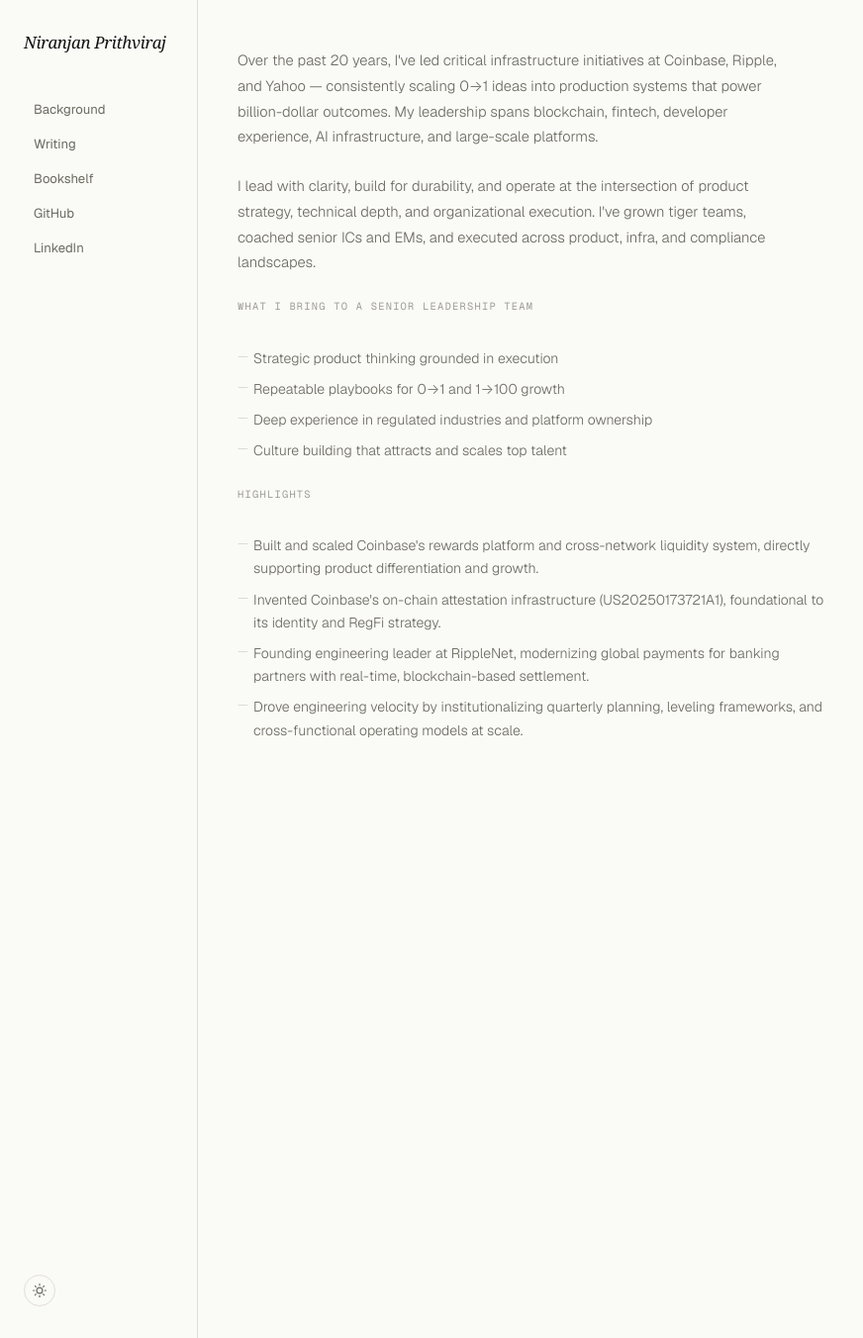
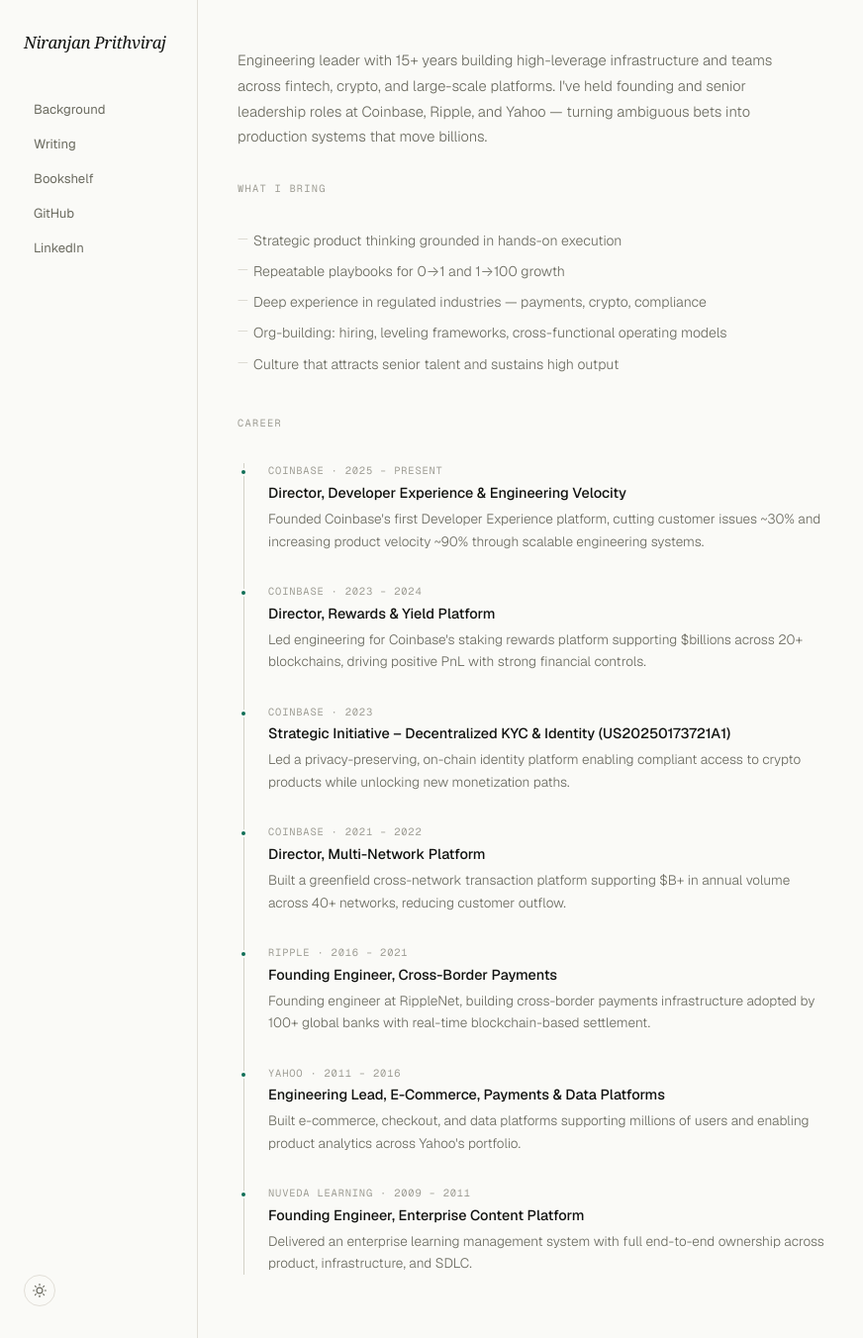
Before and after one commit to nbprithv/nbprithv.github.io, a Jekyll site: the page built from background.html, in a window 1280 px wide and 1352 px high. Shown: the whole window at 99% size, without its empty margins (0-872 px from the left). Built offline with Jekyll 4.4.1, drawn with Linux system fonts in a browser that asks for light colours; some web fonts are replaced.

Commit message:
Redesign Professional Background page with summary, strengths, and career timeline
Co-Authored-By: Claude Sonnet 4.6 <noreply@anthropic.com>

```diff
--- a/background.html
+++ b/background.html
@@ -5,32 +5,87 @@ permalink: /background/
 ---
 <main>
 
-  <div class="about">
+  <p class="about-body" style="margin-bottom:2rem">Engineering leader with 15+ years building high-leverage infrastructure and teams across fintech, crypto, and large-scale platforms. I've held founding and senior leadership roles at Coinbase, Ripple, and Yahoo — turning ambiguous bets into production systems that move billions.</p>
 
-    <p class="about-body">Over the past 20 years, I've led critical infrastructure initiatives at Coinbase, Ripple, and Yahoo — consistently scaling 0→1 ideas into production systems that power billion-dollar outcomes. My leadership spans blockchain, fintech, developer experience, AI infrastructure, and large-scale platforms.</p>
+  <div class="about-section" style="margin-bottom:2.5rem">
+    <p class="section-label">What I bring</p>
+    <ul class="about-list">
+      <li>Strategic product thinking grounded in hands-on execution</li>
+      <li>Repeatable playbooks for 0→1 and 1→100 growth</li>
+      <li>Deep experience in regulated industries — payments, crypto, compliance</li>
+      <li>Org-building: hiring, leveling frameworks, cross-functional operating models</li>
+      <li>Culture that attracts senior talent and sustains high output</li>
+    </ul>
+  </div>
 
-    <p class="about-body">I lead with clarity, build for durability, and operate at the intersection of product strategy, technical depth, and organizational execution. I've grown tiger teams, coached senior ICs and EMs, and executed across product, infra, and compliance landscapes.</p>
+  <div class="about-section">
+    <p class="section-label">Career</p>
+    <div class="timeline">
 
-    <div class="about-section">
-      <p class="section-label">What I bring to a senior leadership team</p>
-      <ul class="about-list">
-        <li>Strategic product thinking grounded in execution</li>
-        <li>Repeatable playbooks for 0→1 and 1→100 growth</li>
-        <li>Deep experience in regulated industries and platform ownership</li>
-        <li>Culture building that attracts and scales top talent</li>
-      </ul>
+      <div class="tl-item">
+        <div class="tl-marker"></div>
+        <div class="tl-body">
+          <div class="tl-meta">Coinbase · 2025 – Present</div>
+          <div class="tl-role">Director, Developer Experience & Engineering Velocity</div>
+          <div class="tl-summary">Founded Coinbase's first Developer Experience platform, cutting customer issues ~30% and increasing product velocity ~90% through scalable engineering systems.</div>
+        </div>
+      </div>
+
+      <div class="tl-item">
+        <div class="tl-marker"></div>
+        <div class="tl-body">
+          <div class="tl-meta">Coinbase · 2023 – 2024</div>
+          <div class="tl-role">Director, Rewards & Yield Platform</div>
+          <div class="tl-summary">Led engineering for Coinbase's staking rewards platform supporting $billions across 20+ blockchains, driving positive PnL with strong financial controls.</div>
+        </div>
+      </div>
+
+      <div class="tl-item">
+        <div class="tl-marker"></div>
+        <div class="tl-body">
+          <div class="tl-meta">Coinbase · 2023</div>
+          <div class="tl-role">Strategic Initiative – Decentralized KYC & Identity (US20250173721A1)</div>
+          <div class="tl-summary">Led a privacy-preserving, on-chain identity platform enabling compliant access to crypto products while unlocking new monetization paths.</div>
+        </div>
+      </div>
+
+      <div class="tl-item">
+        <div class="tl-marker"></div>
+        <div class="tl-body">
+          <div class="tl-meta">Coinbase · 2021 – 2022</div>
+          <div class="tl-role">Director, Multi-Network Platform</div>
+          <div class="tl-summary">Built a greenfield cross-network transaction platform supporting $B+ in annual volume across 40+ networks, reducing customer outflow.</div>
+        </div>
+      </div>
+
+      <div class="tl-item">
+        <div class="tl-marker"></div>
+        <div class="tl-body">
+          <div class="tl-meta">Ripple · 2016 – 2021</div>
+          <div class="tl-role">Founding Engineer, Cross-Border Payments</div>
+          <div class="tl-summary">Founding engineer at RippleNet, building cross-border payments infrastructure adopted by 100+ global banks with real-time blockchain-based settlement.</div>
+        </div>
+      </div>
+
+      <div class="tl-item">
+        <div class="tl-marker"></div>
+        <div class="tl-body">
+          <div class="tl-meta">Yahoo · 2011 – 2016</div>
+          <div class="tl-role">Engineering Lead, E-Commerce, Payments & Data Platforms</div>
+          <div class="tl-summary">Built e-commerce, checkout, and data platforms supporting millions of users and enabling product analytics across Yahoo's portfolio.</div>
+        </div>
+      </div>
+
+      <div class="tl-item">
+        <div class="tl-marker"></div>
+        <div class="tl-body">
+          <div class="tl-meta">NuVeda Learning · 2009 – 2011</div>
+          <div class="tl-role">Founding Engineer, Enterprise Content Platform</div>
+          <div class="tl-summary">Delivered an enterprise learning management system with full end-to-end ownership across product, infrastructure, and SDLC.</div>
+        </div>
+      </div>
+
     </div>
-
-    <div class="about-section">
-      <p class="section-label">Highlights</p>
-      <ul class="about-list">
-        <li>Built and scaled Coinbase's rewards platform and cross-network liquidity system, directly supporting product differentiation and growth.</li>
-        <li>Invented Coinbase's on-chain attestation infrastructure (US20250173721A1), foundational to its identity and RegFi strategy.</li>
-        <li>Founding engineering leader at RippleNet, modernizing global payments for banking partners with real-time, blockchain-based settlement.</li>
-        <li>Drove engineering velocity by institutionalizing quarterly planning, leveling frameworks, and cross-functional operating models at scale.</li>
-      </ul>
-    </div>
-
   </div>
 
 </main>
--- a/style.css
+++ b/style.css
@@ -422,6 +422,54 @@ time {
 .content a:hover { opacity: 0.7; }
 .content strong { font-weight: 500; color: var(--fg); }
 
+/* ─── Timeline ─── */
+.timeline {
+  display: flex;
+  flex-direction: column;
+  gap: 0;
+  border-left: 1.5px solid var(--border-mid);
+  margin-left: 6px;
+}
+.tl-item {
+  display: flex;
+  gap: 1.25rem;
+  position: relative;
+  padding: 0 0 2rem 1.5rem;
+}
+.tl-item:last-child { padding-bottom: 0; }
+.tl-marker {
+  position: absolute;
+  left: -5px;
+  top: 5px;
+  width: 8px;
+  height: 8px;
+  border-radius: 50%;
+  background: var(--teal);
+  border: 2px solid var(--bg);
+  flex-shrink: 0;
+}
+.tl-body { display: flex; flex-direction: column; gap: 3px; }
+.tl-meta {
+  font-family: var(--font-mono);
+  font-size: 0.65rem;
+  letter-spacing: 0.08em;
+  text-transform: uppercase;
+  color: var(--fg-faint);
+}
+.tl-role {
+  font-size: 0.9rem;
+  font-weight: 500;
+  color: var(--fg);
+  line-height: 1.4;
+}
+.tl-summary {
+  font-size: 0.85rem;
+  color: var(--fg-muted);
+  line-height: 1.65;
+  font-weight: 300;
+  margin-top: 2px;
+}
+
 /* ─── 404 ─── */
 .error-page { text-align: center; padding: 5rem 2rem; }
 .error-page h1 { font-family: var(--font-serif); font-size: 5rem; margin-bottom: 0.5rem; opacity: 0.15; }
```
